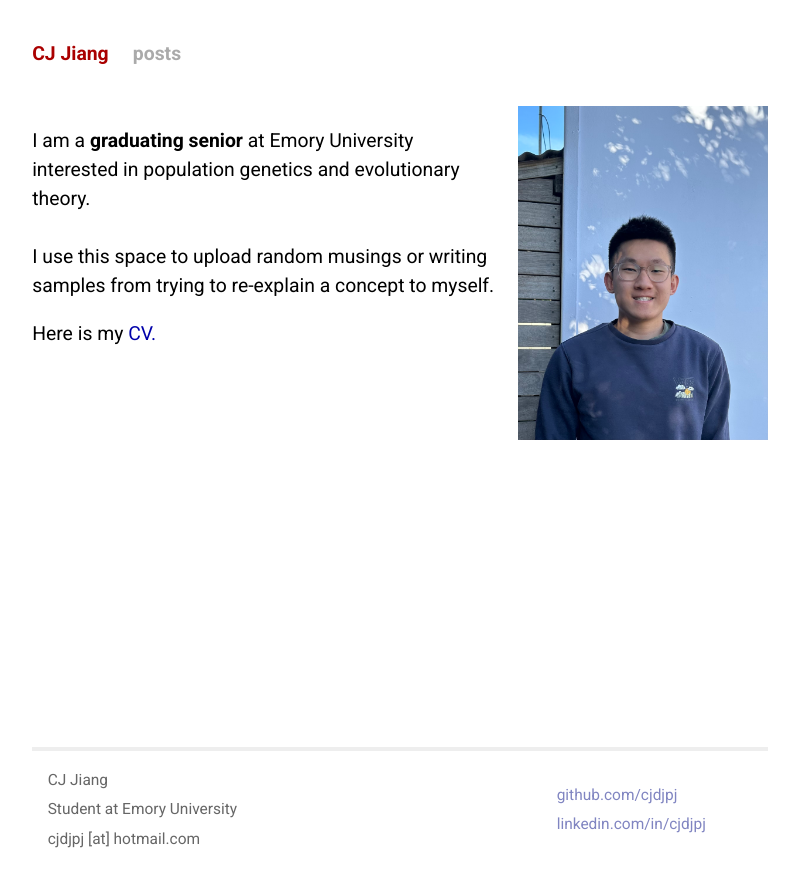
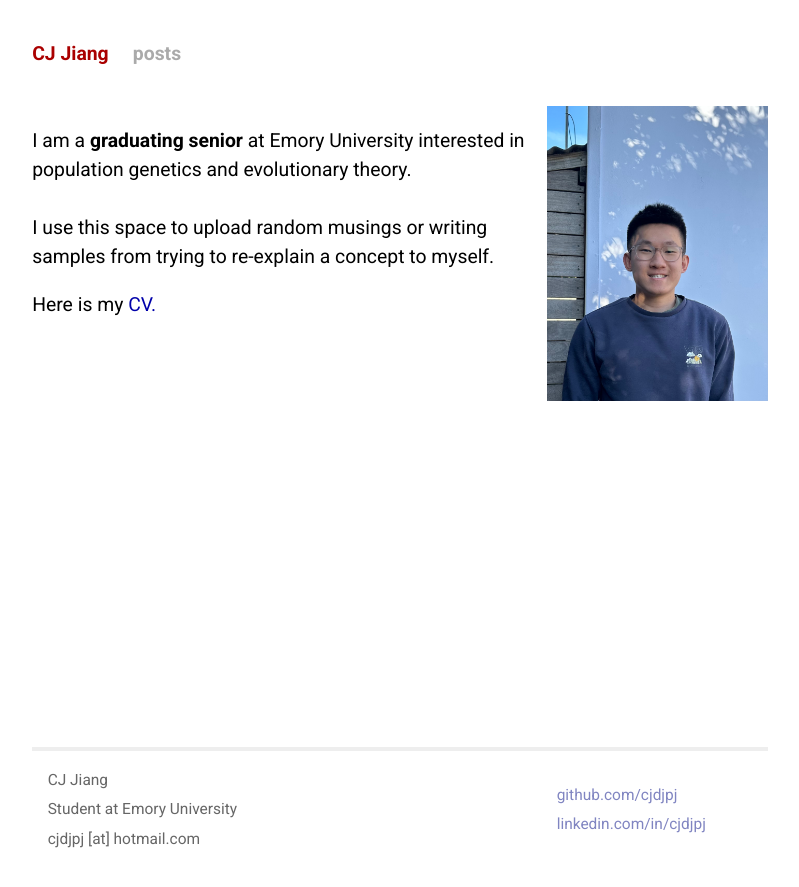
Before and after one commit to cjdjpj/cjdjpj.github.io, a Jekyll site: the page built from index.html, in a window 1280 px wide. Shown: the top 887 px of the page, without its empty margins (240-1039 px from the left). Built offline with Jekyll 4.4.1, drawn with Linux system fonts in a browser that asks for light colours.

Commit message:
relative image width

```diff
--- a/css/screen.css
+++ b/css/screen.css
@@ -191,7 +191,8 @@ hr {
 .right-image {
     float: right;
     margin: 0 0 1em 1em;
-    max-width: 250px;
+    max-width: 30%;
+    height: auto;
     align: "right";
 }
 
```
